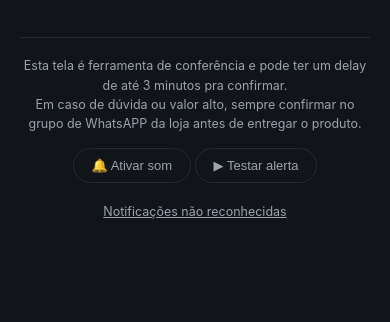
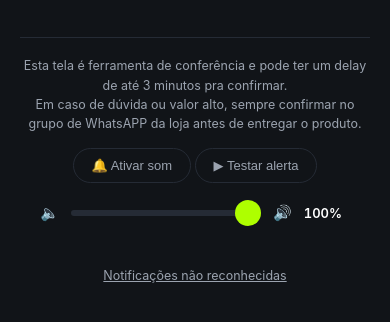
Before and after one commit to murilovcm/confirmador-de-pix, a Flask app: page / in a window 390 px wide. Shown: the part 313-635 px from the top of the page. Run offline with Flask 3, Linux system fonts and the light colour scheme; the visitor is signed in with stand-in values (Sample User, id 1); data that the repository does not hold is empty; parts of the project's set-up code (start-up, migrations or seed data) failed here and were passed over.

Commit message:
Bip mais alto e barra de volume no painel
O alerta estava baixo demais pro balcao. Duas mudancas somadas no bip:

Onda quadrada no lugar da senoide. A senoide e frequencia pura e some no
barulho da loja; a quadrada carrega harmonicos que cortam o ruido e atravessam
o alto-falante pequeno do tablet, que quase nao reproduz grave. Sozinha ja soa
varias vezes mais alta com o mesmo ganho.

Pico de .25 para .55 -- mais que o dobro da amplitude. O teto nao e timidez: as
duas notas se sobrepoem por 100ms, entao o pico somado ja chega perto de 1.1.
Passar disso satura a saida e o bip vira chiado, que parece mais alto e some no
ruido do mesmo jeito.

A barra de volume vai no rodape, junto do liga/desliga e do teste. Comeca no
maximo e sobrevive ao reload pelo mesmo motivo do liga/desliga: tablet que
reinicia no meio do expediente nao pode voltar mais baixo do que o pessoal
deixou, porque ninguem percebe um som mais fraco.

Minimo de 20%, nao 0. Zero seria um segundo mudo escondido dentro do volume,
discordando do botao de som logo acima -- dois controles pra mesma coisa e
receita de "sumiu o som e ninguem sabe qual dos dois desligou".

A amostra toca ao SOLTAR a barra, nao a cada passo do arrasto, e so se o som ja
estiver ligado: mexer no volume nao liga o alerta escondido.

O checklist de "sem som" ganhou a barra como primeiro item -- agora ela e a
causa mais provavel e mais facil de checar.

Conferido no navegador: renderiza, o numero acompanha o arrasto, o valor
sobrevive ao reload e nao ha erro de console.

Co-Authored-By: Claude Opus 5 <noreply@anthropic.com>

```diff
--- a/pix-caixa/templates/painel.html
+++ b/pix-caixa/templates/painel.html
@@ -49,6 +49,15 @@
   footer{margin-top:28px;padding-top:18px;border-top:1px solid var(--linha);color:var(--txt2);font-size:12.5px;line-height:1.55;text-align:center}
   .som{background:none;border:1px solid var(--linha);color:var(--txt2);border-radius:9999px;padding:9px 18px;font-size:13px;cursor:pointer;margin-top:14px}
   .som.on{border-color:var(--accent);color:var(--accent)}
+
+  /* Volume do alerta. Polegar de balcao, nao mouse: trilho e botao grandes. */
+  .vol{display:flex;align-items:center;justify-content:center;gap:12px;margin-top:16px;font-size:15px}
+  .vol input[type=range]{-webkit-appearance:none;appearance:none;width:190px;height:28px;background:none;cursor:pointer}
+  .vol input[type=range]::-webkit-slider-runnable-track{height:6px;border-radius:9999px;background:var(--linha)}
+  .vol input[type=range]::-webkit-slider-thumb{-webkit-appearance:none;appearance:none;width:26px;height:26px;margin-top:-10px;border-radius:50%;background:var(--accent);border:none}
+  .vol input[type=range]::-moz-range-track{height:6px;border-radius:9999px;background:var(--linha)}
+  .vol input[type=range]::-moz-range-thumb{width:26px;height:26px;border:none;border-radius:50%;background:var(--accent)}
+  .vol b{font-variant-numeric:tabular-nums;color:var(--txt);font-weight:600;min-width:46px;text-align:left;font-size:13px}
   .aviso.morno{background:rgba(255,176,32,.12);border-color:#FFB020;color:#FFD79A}
 
   /* Painel do teste de alerta sonoro */
@@ -90,6 +99,12 @@
   Em caso de dúvida ou valor alto, sempre confirmar no grupo de WhatsAPP da loja antes de entregar o produto.
   <br><button class="som" id="som">🔔 Ativar som</button>
   <button class="som" id="testar">▶ Testar alerta</button>
+  <div class="vol">
+    <span>🔈</span>
+    <input type="range" id="volume" min="20" max="100" step="10" value="100"
+           aria-label="Volume do alerta">
+    <span>🔊</span><b id="volPct">100%</b>
+  </div>
   <div class="teste" id="teste" hidden></div>
   <br><br><a href="/brutos">Notificações não reconhecidas</a>
 </footer>
@@ -104,15 +119,52 @@ let vistos = new Set(), primeira = true, ctx = null;
 const SOM_CHAVE = 'caixa:som';
 let somOn = localStorage.getItem(SOM_CHAVE) === '1';
 
+// Volume tambem sobrevive ao reload, pelo mesmo motivo do liga/desliga: um
+// tablet que reinicia no meio do expediente nao pode voltar mais baixo do que
+// o pessoal deixou, porque ninguem percebe um som mais fraco.
+//
+// Comeca no MAXIMO. O padrao antigo era baixo demais pra balcao com movimento,
+// e o lado seguro pra errar aqui e o alto: alerta alto demais alguem abaixa,
+// alerta baixo demais ninguem escuta e o Pix fica sem conferir.
+//
+// O minimo e 20%, nao 0. Zero seria um segundo botao de mudo escondido dentro
+// do volume, discordando do 🔔 logo acima — dois controles pra mesma coisa e
+// receita de "o som some e ninguem sabe qual dos dois desligou".
+const VOL_CHAVE = 'caixa:volume';
+const volSalvo = parseInt(localStorage.getItem(VOL_CHAVE), 10);
+let volume = (volSalvo >= 20 && volSalvo <= 100) ? volSalvo / 100 : 1;
+
 const btnSom = document.getElementById('som');
 const btnTestar = document.getElementById('testar');
 const boxTeste = document.getElementById('teste');
+const barraVol = document.getElementById('volume');
+const txtVol = document.getElementById('volPct');
 let sumirTeste = null;
 
 function pintaSom(){
   btnSom.classList.toggle('on', somOn);
   btnSom.textContent = somOn ? '🔔 Som ativado' : '🔔 Ativar som';
 }
+
+function pintaVolume(){
+  barraVol.value = Math.round(volume * 100);
+  txtVol.textContent = Math.round(volume * 100) + '%';
+}
+
+// Enquanto arrasta, so atualiza o numero. O bip de amostra vem no 'change',
+// ou seja, ao SOLTAR: tocar a cada passo do arrasto viraria uma metralhadora.
+barraVol.addEventListener('input', () => {
+  volume = barraVol.value / 100;
+  txtVol.textContent = barraVol.value + '%';
+});
+
+barraVol.addEventListener('change', () => {
+  volume = barraVol.value / 100;
+  localStorage.setItem(VOL_CHAVE, barraVol.value);
+  // Amostra so se o som estiver ligado — mexer no volume nao liga o alerta
+  // sozinho. Quem liga e o botao, que avisa na tela que ligou.
+  if (somOn) garanteCtx().resume().then(bip);
+});
 
 function garanteCtx(){
   ctx = ctx || new (window.AudioContext||window.webkitAudioContext)();
@@ -200,6 +252,7 @@ function mostraChecklist(){
   titulo.textContent = 'Sem som. Confira nesta ordem:';
   const lista = document.createElement('ul');
   [
+    'A barra de volume aqui embaixo — pode ter sido arrastada pra baixo',
     'Volume da mídia no máximo — o botão lateral costuma mexer só na campainha',
     'Modo silencioso e Não perturbe desligados',
     'Nenhum fone ou caixa Bluetooth conectado levando o som pra longe',
@@ -219,18 +272,34 @@ function mostraChecklist(){
 }
 
 pintaSom();
+pintaVolume();
 if (somOn){ garanteCtx().resume().then(revisaBloqueio).catch(revisaBloqueio); }
+
+// O bip ficou MUITO mais alto, e por dois motivos somados:
+//
+// 1. Onda quadrada no lugar da senoide. A senoide e uma frequencia pura e some
+//    no barulho da loja; a quadrada carrega harmonicos que cortam o ruido e
+//    atravessam o alto-falante pequeno do tablet, que quase nao reproduz grave.
+//    Na pratica soa varias vezes mais alta com o mesmo ganho.
+// 2. Pico de .25 para .55 no volume maximo — mais que o dobro da amplitude.
+//
+// O teto de .55 nao e timidez: as duas notas se sobrepoem por 100ms, entao o
+// pico somado chega perto de 1.1. Passar disso satura a saida e o bip vira
+// chiado — que ate parece mais alto, mas soa quebrado e some no ruido.
+const PICO = .55;
 
 function bip(){
   if (!ctx) return;
   [880, 1320].forEach((hz, i) => {
     const o = ctx.createOscillator(), g = ctx.createGain();
-    o.frequency.value = hz; o.type = 'sine';
-    g.gain.setValueAtTime(.0001, ctx.currentTime + i*.14);
-    g.gain.exponentialRampToValueAtTime(.25, ctx.currentTime + i*.14 + .02);
-    g.gain.exponentialRampToValueAtTime(.0001, ctx.currentTime + i*.14 + .22);
+    o.frequency.value = hz; o.type = 'square';
+    const t = ctx.currentTime + i*.14;
+    // exponentialRamp nao aceita destino zero: dai o .0001 nas pontas.
+    g.gain.setValueAtTime(.0001, t);
+    g.gain.exponentialRampToValueAtTime(PICO * volume, t + .02);
+    g.gain.exponentialRampToValueAtTime(.0001, t + .22);
     o.connect(g); g.connect(ctx.destination);
-    o.start(ctx.currentTime + i*.14); o.stop(ctx.currentTime + i*.14 + .24);
+    o.start(t); o.stop(t + .24);
   });
 }
 
```
